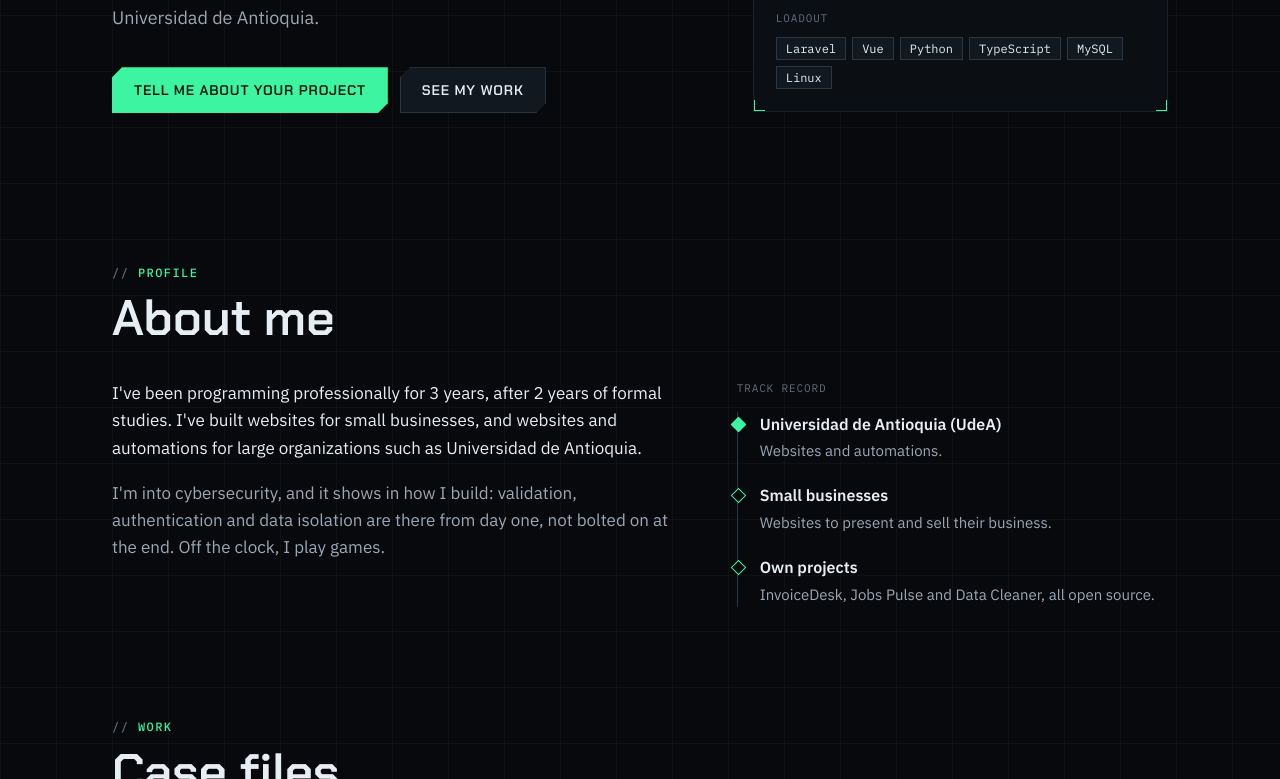
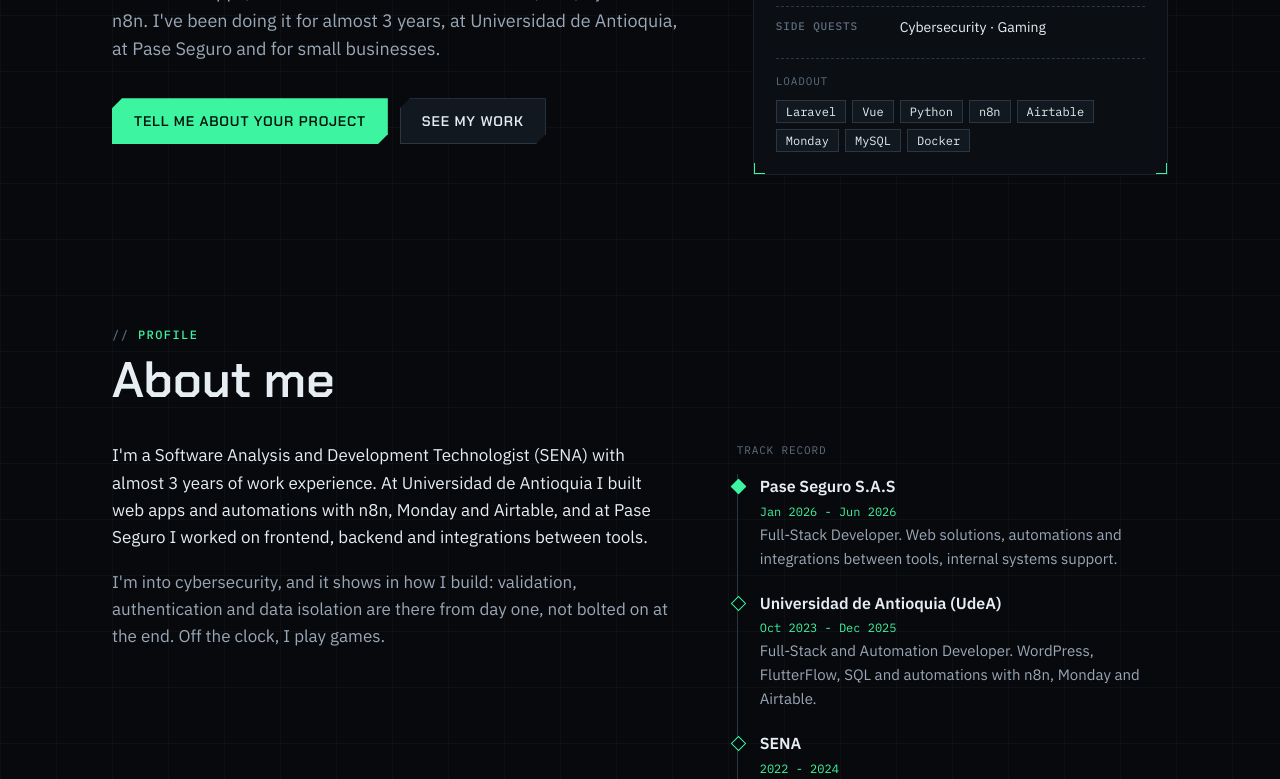
Before and after one commit to JoseMayo16/JoseMayo16.github.io, a plain HTML site: page index.html in a window 1280 px wide. Shown: the part 545-1324 px from the top of the page. Drawn offline with Linux system fonts and the light colour scheme; no server answers.

Commit message:
Real work history (UdeA, Pase Seguro, SENA) and n8n automation case

```diff
--- a/content.js
+++ b/content.js
@@ -17,11 +17,29 @@
   intelUrl: "https://josemayo16.github.io/jobs-pulse/data/summary.json",
   intelDashboard: "https://josemayo16.github.io/jobs-pulse/",
   // Tecnologias que se resaltan como "mi stack" en la seccion Intel.
-  myStack: ["PHP", "Laravel", "Vue", "Python", "JavaScript", "TypeScript", "Node.js", "MySQL", "PostgreSQL", "Tailwind"],
-  loadout: ["Laravel", "Vue", "Python", "TypeScript", "MySQL", "Linux"],
+  myStack: ["PHP", "Laravel", "Vue", "Python", "JavaScript", "TypeScript", "Node.js", "MySQL", "PostgreSQL", "Tailwind", "Docker"],
+  loadout: ["Laravel", "Vue", "Python", "n8n", "Airtable", "Monday", "MySQL", "Docker"],
 
   // Proyectos como casos: problema, que se construyo y resultado.
   projects: [
+    {
+      title: "Fillout → n8n → Airtable",
+      image: "img/automation.svg",
+      tags:  ["n8n", "Fillout", "Airtable", "APIs"],
+      client: true, // trabajo real: sin repo ni demo publicos
+      repo:  "",
+      demo:  "",
+      es: {
+        problem: "Las respuestas de los formularios había que pasarlas a mano a Airtable: llegaban con duplicados, datos mal escritos y registros que debían actualizarse en vez de crearse de nuevo.",
+        build:   "Flujos en n8n que reciben cada respuesta de Fillout, filtran y limpian los datos, buscan si el registro ya existe y lo crean o lo actualizan en Airtable.",
+        result:  "Los datos llegan limpios, sin duplicados y al registro correcto, sin que nadie tenga que copiarlos a mano.",
+      },
+      en: {
+        problem: "Form responses had to be copied into Airtable by hand: they arrived with duplicates, messy data and records that needed updating instead of being created again.",
+        build:   "n8n workflows that receive every Fillout submission, filter and clean the data, check whether the record already exists, and create or update it in Airtable.",
+        result:  "Data lands clean, deduplicated and in the right record, with nobody copying it by hand.",
+      },
+    },
     {
       title: "InvoiceDesk",
       image: "img/invoice-desk.jpg",
@@ -78,7 +96,7 @@
   text: {
     es: {
       "meta.title": "Juan José | Desarrollador full stack",
-      "meta.description": "Desarrollador full stack en Medellín. Aplicaciones web, APIs y automatización con Laravel, Vue y Python.",
+      "meta.description": "Desarrollador full stack en Medellín. Aplicaciones web, APIs y automatización con Laravel, Vue, Python y n8n.",
       "nav.about": "perfil",
       "nav.intel": "intel",
       "nav.work": "proyectos",
@@ -88,31 +106,34 @@
       "status.off": "Agenda llena por ahora",
 
       "hero.tag": "player_01 · desarrollador full stack",
-      "hero.lead": "Hago aplicaciones web, APIs y automatizaciones con Laravel, Vue y Python. Llevo 3 años haciéndolo para clientes reales, desde pequeñas empresas hasta la Universidad de Antioquia.",
+      "hero.lead": "Hago aplicaciones web, APIs y automatizaciones con Laravel, Vue, Python y n8n. Llevo casi 3 años haciéndolo, en la Universidad de Antioquia, en Pase Seguro y para pequeñas empresas.",
       "hero.cta": "Cuéntame tu proyecto",
       "hero.work": "Ver proyectos",
 
       "card.class": "Clase",
       "card.classv": "Full stack",
       "card.xp": "Experiencia",
-      "card.xpv": "3 años con clientes + 2 de estudio",
+      "card.xpv": "Casi 3 años",
+      "card.edu": "Formación",
+      "card.eduv": "Tecnólogo en Desarrollo de Software, SENA",
       "card.base": "Base",
       "card.basev": "Medellín, CO · UTC-5",
       "card.lang": "Idiomas",
-      "card.langv": "Español nativo · Inglés B2 cert.",
+      "card.langv": "Español nativo · Inglés conversacional",
       "card.loadout": "Equipo",
       "card.side": "Misiones extra",
       "card.sidev": "Ciberseguridad · Gaming",
 
       "about.kicker": "perfil",
       "about.title": "Sobre mí",
-      "about.p1": "Llevo 3 años programando de forma profesional, después de 2 años de estudios. He hecho páginas web para pequeñas empresas, y páginas y automatizaciones para organizaciones grandes como la Universidad de Antioquia.",
+      "about.p1": "Soy tecnólogo en Análisis y Desarrollo de Software del SENA y llevo casi 3 años trabajando. En la Universidad de Antioquia hice aplicaciones web y automatizaciones con n8n, Monday y Airtable, y en Pase Seguro trabajé en frontend, backend e integraciones entre herramientas.",
       "about.p2": "Me gusta la ciberseguridad y eso se nota en cómo construyo: la validación, la autenticación y el aislamiento de datos van desde el principio, no al final. Fuera del trabajo, juego.",
       "about.log": "Historial",
       "about.items": [
-        { t: "Universidad de Antioquia (UdeA)", d: "Páginas web y automatizaciones." },
-        { t: "Pequeñas empresas", d: "Páginas web para presentar y vender su negocio." },
-        { t: "Proyectos propios", d: "InvoiceDesk, Jobs Pulse y Data Cleaner, con código abierto." },
+        { t: "Pase Seguro S.A.S", m: "ene 2026 - jun 2026", d: "Desarrollador Full-Stack. Soluciones web, automatizaciones e integraciones entre herramientas, soporte de sistemas internos." },
+        { t: "Universidad de Antioquia (UdeA)", m: "oct 2023 - dic 2025", d: "Desarrollador Full-Stack y Automatización. WordPress, FlutterFlow, SQL y automatizaciones con n8n, Monday y Airtable." },
+        { t: "SENA", m: "2022 - 2024", d: "Tecnólogo en Análisis y Desarrollo de Software." },
+        { t: "Pequeñas empresas", m: "freelance", d: "Páginas web para presentar y vender su negocio." },
       ],
 
       "intel.kicker": "intel en vivo",
@@ -130,14 +151,15 @@
       "work.result": "Resultado",
       "work.code": "Código",
       "work.demo": "Probar demo",
+      "work.client": "Trabajo con cliente",
 
       "help.kicker": "servicios",
       "help.title": "En qué te puedo ayudar",
       "help.items": [
         { k: "web", t: "Aplicaciones web", d: "Paneles, inventarios, reservas, herramientas internas." },
         { k: "api", t: "APIs y backends", d: "Validación, autenticación y una base de datos bien pensada." },
-        { k: "bot", t: "Automatización", d: "Scripts que recolectan datos, generan reportes o hacen lo repetitivo." },
-        { k: "www", t: "Sitios y landings", d: "Rápidos, adaptados a celular y fáciles de mantener." },
+        { k: "bot", t: "Automatización", d: "Flujos en n8n, formularios conectados a Airtable o Monday, sincronización entre apps y scripts en Python." },
+        { k: "www", t: "Sitios y landings", d: "En código o en WordPress: rápidos, adaptados a celular y fáciles de mantener." },
       ],
       "help.flow": "Cómo trabajamos",
       "help.steps": [
@@ -162,7 +184,7 @@
 
     en: {
       "meta.title": "Juan José | Full stack developer",
-      "meta.description": "Full stack developer based in Medellín, Colombia. Web apps, APIs and automation with Laravel, Vue and Python.",
+      "meta.description": "Full stack developer based in Medellín, Colombia. Web apps, APIs and automation with Laravel, Vue, Python and n8n.",
       "nav.about": "profile",
       "nav.intel": "intel",
       "nav.work": "work",
@@ -172,31 +194,34 @@
       "status.off": "Fully booked for now",
 
       "hero.tag": "player_01 · full stack developer",
-      "hero.lead": "I build web apps, APIs and automations with Laravel, Vue and Python. I've been doing it for real clients for 3 years, from small businesses to Universidad de Antioquia.",
+      "hero.lead": "I build web apps, APIs and automations with Laravel, Vue, Python and n8n. I've been doing it for almost 3 years, at Universidad de Antioquia, at Pase Seguro and for small businesses.",
       "hero.cta": "Tell me about your project",
       "hero.work": "See my work",
 
       "card.class": "Class",
       "card.classv": "Full stack",
       "card.xp": "Experience",
-      "card.xpv": "3 years with clients + 2 of studies",
+      "card.xpv": "Almost 3 years",
+      "card.edu": "Education",
+      "card.eduv": "Software Development Technologist, SENA",
       "card.base": "Base",
       "card.basev": "Medellín, CO · UTC-5",
       "card.lang": "Languages",
-      "card.langv": "Spanish native · English B2 cert.",
+      "card.langv": "Spanish native · English conversational",
       "card.loadout": "Loadout",
       "card.side": "Side quests",
       "card.sidev": "Cybersecurity · Gaming",
 
       "about.kicker": "profile",
       "about.title": "About me",
-      "about.p1": "I've been programming professionally for 3 years, after 2 years of formal studies. I've built websites for small businesses, and websites and automations for large organizations such as Universidad de Antioquia.",
+      "about.p1": "I'm a Software Analysis and Development Technologist (SENA) with almost 3 years of work experience. At Universidad de Antioquia I built web apps and automations with n8n, Monday and Airtable, and at Pase Seguro I worked on frontend, backend and integrations between tools.",
       "about.p2": "I'm into cybersecurity, and it shows in how I build: validation, authentication and data isolation are there from day one, not bolted on at the end. Off the clock, I play games.",
       "about.log": "Track record",
       "about.items": [
-        { t: "Universidad de Antioquia (UdeA)", d: "Websites and automations." },
-        { t: "Small businesses", d: "Websites to present and sell their business." },
-        { t: "Own projects", d: "InvoiceDesk, Jobs Pulse and Data Cleaner, all open source." },
+        { t: "Pase Seguro S.A.S", m: "Jan 2026 - Jun 2026", d: "Full-Stack Developer. Web solutions, automations and integrations between tools, internal systems support." },
+        { t: "Universidad de Antioquia (UdeA)", m: "Oct 2023 - Dec 2025", d: "Full-Stack and Automation Developer. WordPress, FlutterFlow, SQL and automations with n8n, Monday and Airtable." },
+        { t: "SENA", m: "2022 - 2024", d: "Software Analysis and Development Technologist." },
+        { t: "Small businesses", m: "freelance", d: "Websites to present and sell their business." },
       ],
 
       "intel.kicker": "live intel",
@@ -214,14 +239,15 @@
       "work.result": "Result",
       "work.code": "Code",
       "work.demo": "Try the demo",
+      "work.client": "Client work",
 
       "help.kicker": "services",
       "help.title": "How I can help",
       "help.items": [
         { k: "web", t: "Web apps", d: "Dashboards, inventory, booking, internal tools." },
         { k: "api", t: "APIs and backends", d: "Validation, authentication and a well-designed database." },
-        { k: "bot", t: "Automation", d: "Scripts that collect data, build reports or handle the repetitive work." },
-        { k: "www", t: "Sites and landings", d: "Fast, mobile-friendly and easy to maintain." },
+        { k: "bot", t: "Automation", d: "n8n workflows, forms connected to Airtable or Monday, syncing between apps and Python scripts." },
+        { k: "www", t: "Sites and landings", d: "Hand-coded or WordPress: fast, mobile-friendly and easy to maintain." },
       ],
       "help.flow": "How we work",
       "help.steps": [
--- a/main.js
+++ b/main.js
@@ -49,7 +49,10 @@
 
   function renderLog(t) {
     fill(document.querySelector("[data-log]"), t["about.items"].map(function (it) {
-      return el("li", {}, [el("strong", { text: it.t }), el("span", { text: it.d })]);
+      var kids = [el("strong", { text: it.t })];
+      if (it.m) kids.push(el("span", { class: "log-when mono", text: it.m }));
+      kids.push(el("span", { text: it.d }));
+      return el("li", {}, kids);
     }));
   }
 
@@ -62,13 +65,16 @@
       var rows = ["problem", "build", "result"].map(function (k) {
         return el("div", { class: "case-row" }, [el("dt", { class: "mono", text: t["work." + k] }), el("dd", { text: c[k] })]);
       });
-      var media = el("a", { class: "case-media", href: p.demo || p.repo, target: "_blank", rel: "noopener", tabindex: "-1", "aria-hidden": "true" }, [
-        el("img", { src: p.image, alt: "", loading: "lazy", width: "800", height: "500" }),
-      ]);
+      var img = el("img", { src: p.image, alt: "", loading: "lazy", width: "800", height: "500" });
+      var href = p.demo || p.repo;
+      var media = href
+        ? el("a", { class: "case-media", href: href, target: "_blank", rel: "noopener", tabindex: "-1", "aria-hidden": "true" }, [img])
+        : el("div", { class: "case-media", "aria-hidden": "true" }, [img]);
+      var id = t["work.case"] + " " + String(i + 1).padStart(2, "0") + (p.client ? " · " + t["work.client"] : "");
       return el("article", { class: "case hud" }, [
         media,
         el("div", { class: "case-body" }, [
-          el("p", { class: "case-id mono", text: t["work.case"] + " " + String(i + 1).padStart(2, "0") }),
+          el("p", { class: "case-id mono", text: id }),
           el("h3", { text: p.title }),
           el("dl", { class: "case-rows" }, rows),
           el("ul", { class: "chips" }, p.tags.map(function (x) { return el("li", { text: x }); })),
--- a/styles.css
+++ b/styles.css
@@ -355,6 +355,7 @@
 .log li:first-child::before { background: var(--accent); }
 .log strong { font-weight: 600; }
 .log span { color: var(--muted); font-size: 15px; }
+.log .log-when { font-size: 12px; color: var(--accent); }
 
 /* intel */
 
@@ -458,6 +459,8 @@
   transition: transform .5s ease, filter .3s ease;
 }
 .case:hover .case-media img { transform: scale(1.025); filter: none; }
+/* Diagramas: se ven completos, centrados sobre el fondo. */
+.case-media img[src$=".svg"] { object-fit: contain; object-position: center; background: var(--bg); filter: none; }
 .case-media::after {
   content: "";
   position: absolute;
@@ -482,6 +485,7 @@
 .case-row:last-child dd { color: var(--ink); }
 
 .case-links { display: flex; flex-wrap: wrap; gap: 10px; margin-top: auto; padding-top: 6px; }
+.case-links:empty { display: none; }
 
 /* servicios */
 
```
Also changed, not shown: index.html (+2 -1 lines), img/automation.svg (added).
